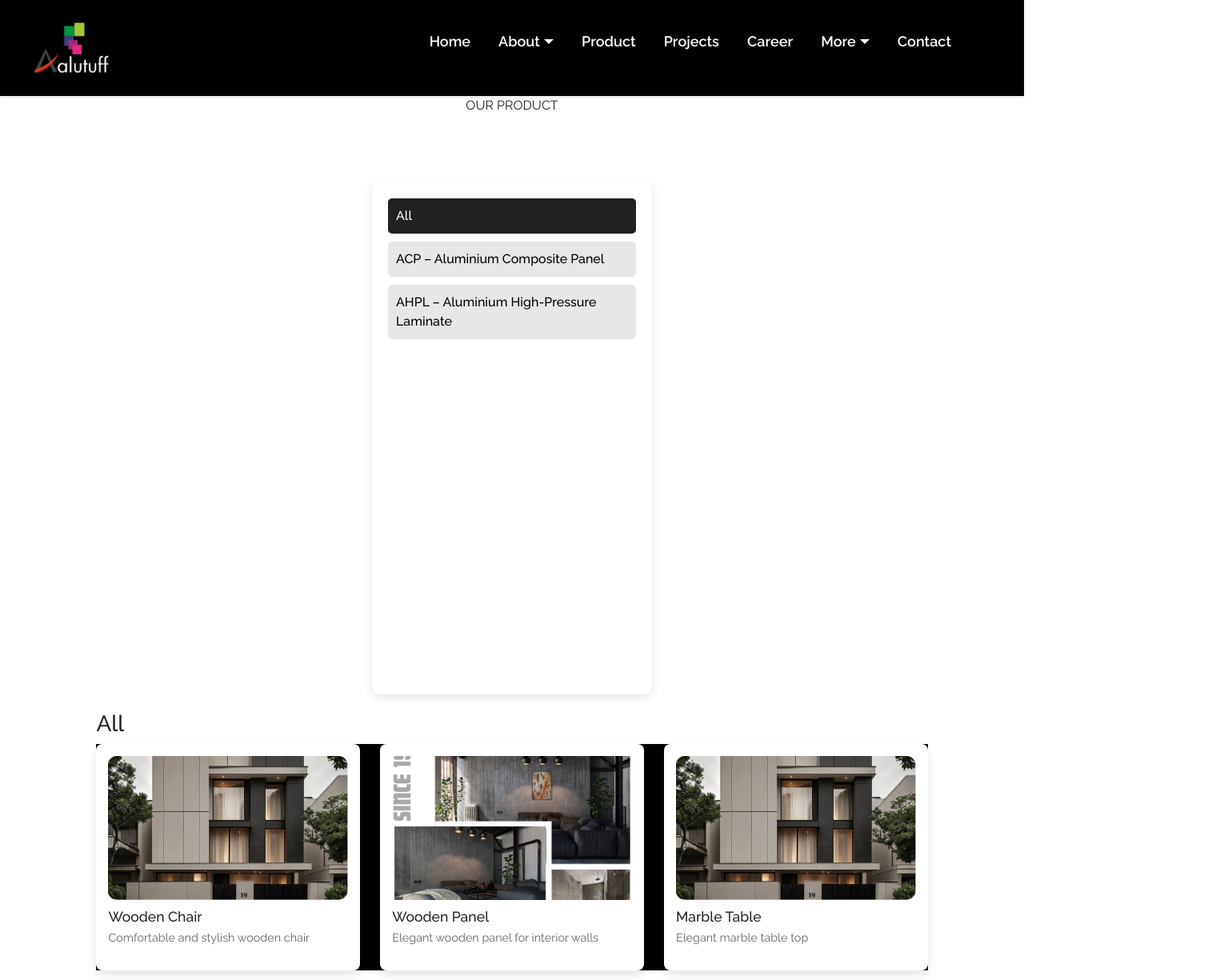
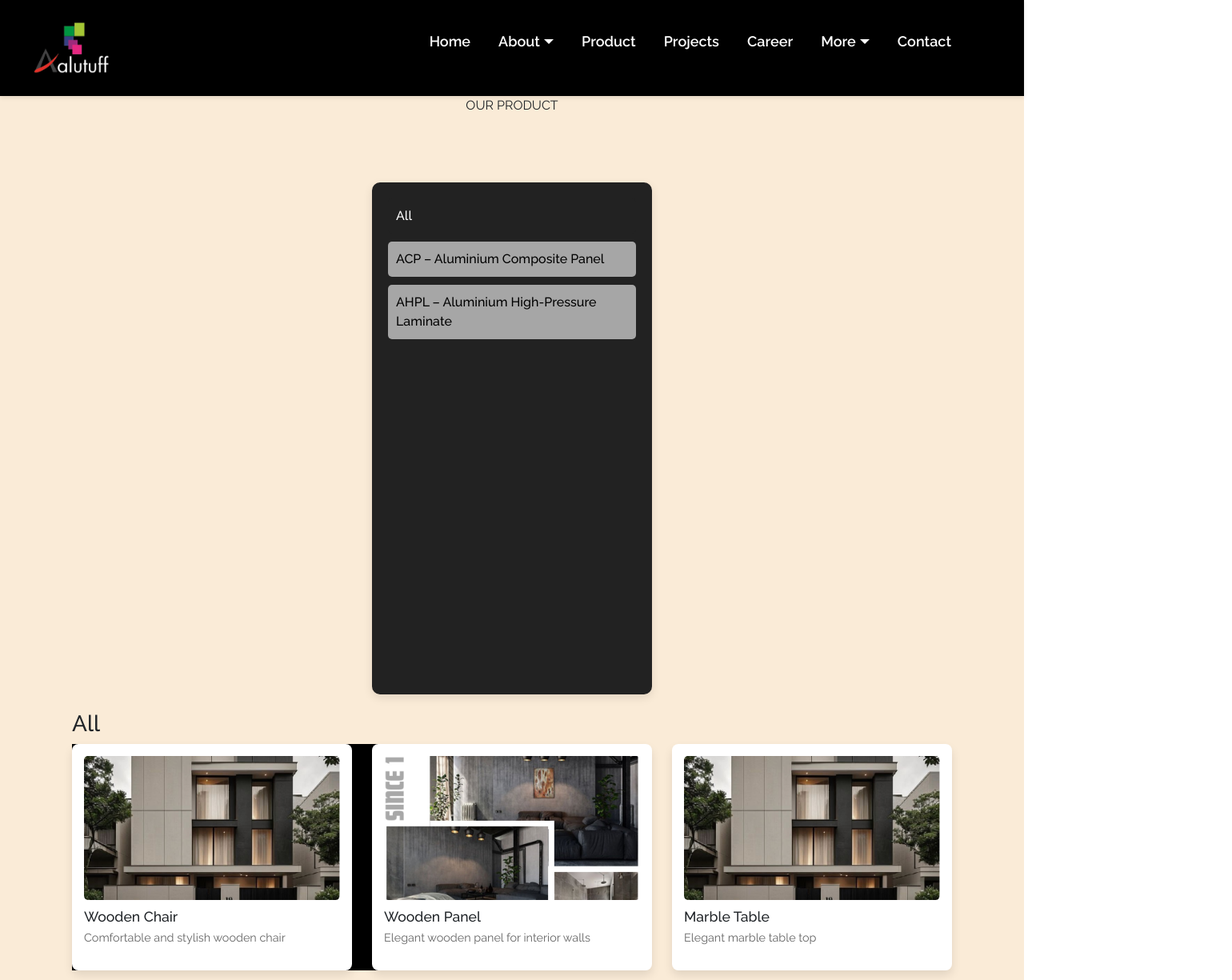
Before and after one commit to rishab-sudo/Alutuff-new, a React (Create React App) app: page /product in a window 1280 px wide. Shown: the top 1225 px of the page at 80% size, 1540 px wide, since content can reach past the window. Built offline with nearby package versions, Linux system fonts and the light colour scheme.

Commit message:
12july25

```diff
--- a/src/Pages/ProductPage.css
+++ b/src/Pages/ProductPage.css
@@ -1,7 +1,8 @@
 
 /*  */
 .product-section-container {
-  width: 100%;
+  min-width: 100%;
+  background-color: antiquewhite;
  }
 .product-section-content-div{
   width: 100% !important;
@@ -16,13 +17,14 @@
   border-radius: 10px;
   padding: 20px;
   min-width: 350px;
-  max-width: 350px;
+  max-width: 20%;
   height: 80vh;
   display: flex;
   flex-direction: column;
   justify-content: flex-start;
   align-items: flex-start;
   gap: 10px;
+  background-color: #222;
 
   /* Add box-shadow */
   box-shadow: 0 4px 12px rgba(0, 0, 0, 0.1);
@@ -51,7 +53,7 @@
 
 /* Product Cards */
 .product-grid {
-    width: 100%;
+    max-width: 50% !important;
   display: grid;
   justify-content: flex-start;
   align-items: flex-start;
@@ -64,7 +66,8 @@
  }
 
 .product-card {
-  max-width: 380px;
+  width: 350px;
+  max-width: 100%;
   background: #fff;
   border-radius: 8px;
   padding: 15px;
```
